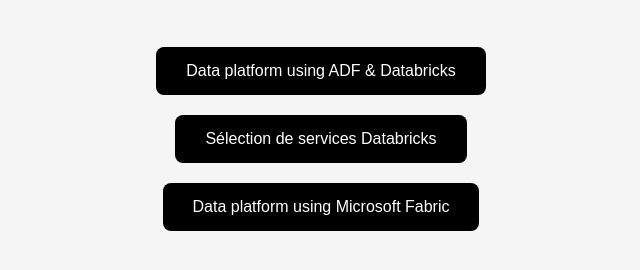
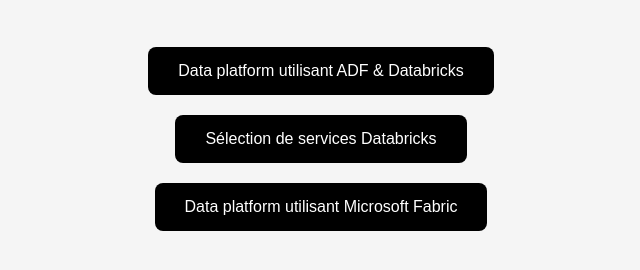
Before and after one commit to olivierbi/cv, a plain HTML site: page architecture.html in a window 1280 px wide. Shown: the part 310-580 px from the top of the page, without its empty margins (319-959 px from the left). Drawn offline with Linux system fonts and the light colour scheme.

Commit message:
Update architecture.html

```diff
--- a/architecture.html
+++ b/architecture.html
@@ -36,8 +36,8 @@
 </head>
 <body>
   <h1>Architecture</h1>
-  <a class="btn" href="Architecture_ADF_Databricks.png" target="_blank">Data platform using ADF & Databricks</a>
+  <a class="btn" href="Architecture_ADF_Databricks.png" target="_blank">Data platform utilisant ADF & Databricks</a>
   <a class="btn" href="Architecture_Databricks.png" target="_blank">Sélection de services Databricks</a>
-  <a class="btn" href="Architecture_Fabric_Medaillon.png" target="_blank">Data platform using Microsoft Fabric</a>
+  <a class="btn" href="Architecture_Fabric_Medaillon.png" target="_blank">Data platform utilisant Microsoft Fabric</a>
 </body>
 </html>
```
